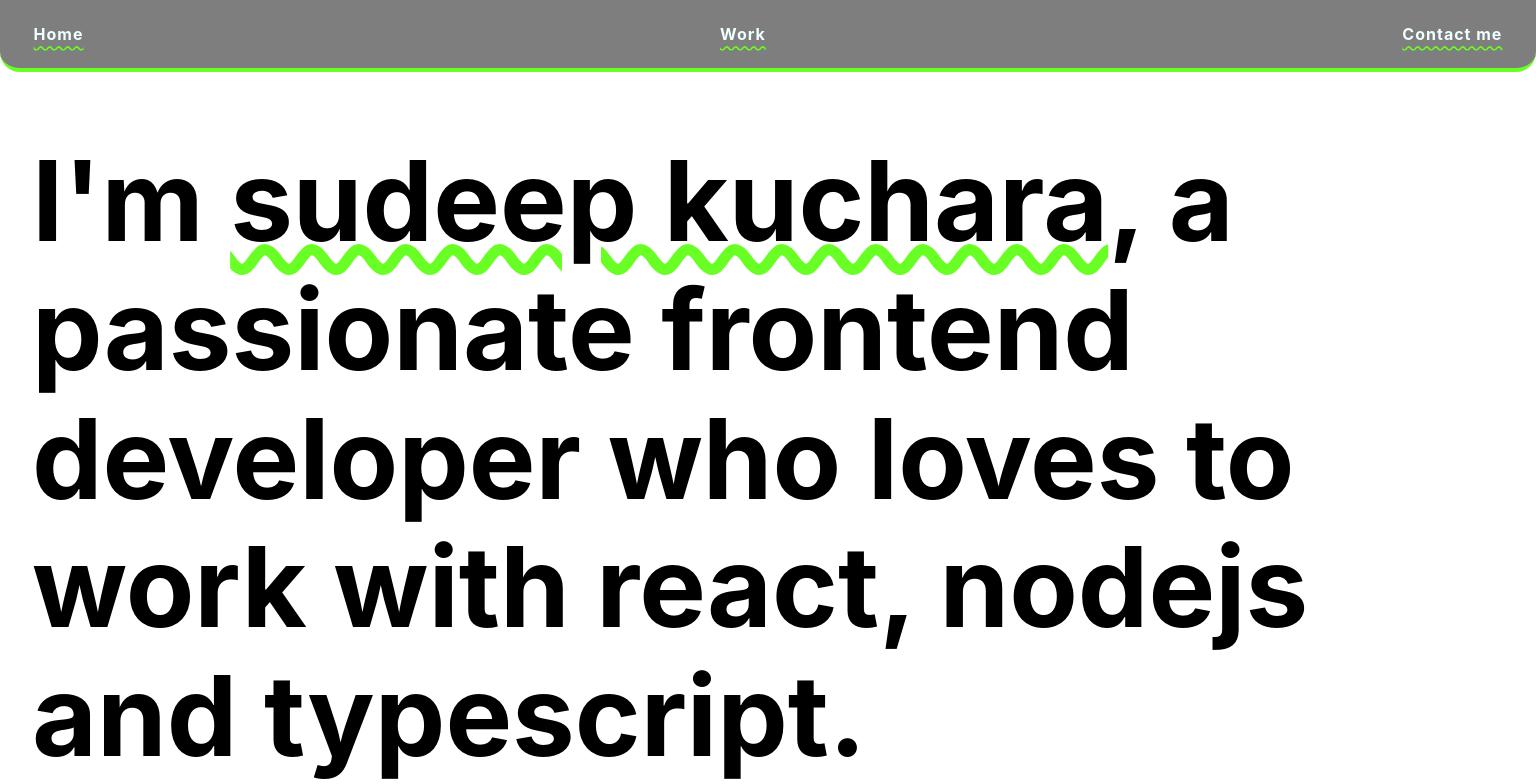
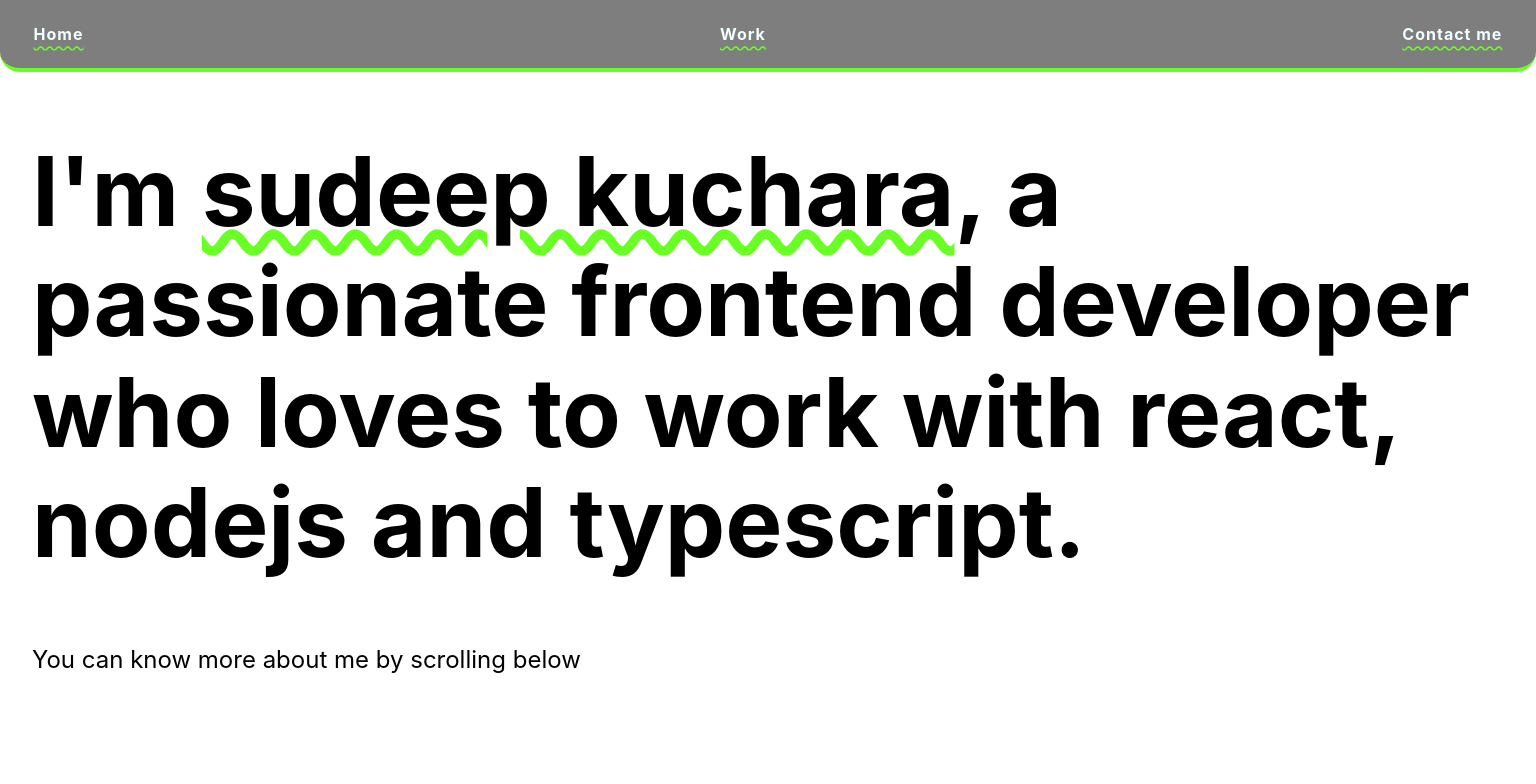
Before and after one commit to sapeol/nextjs-portfolio, a Next.js app: page / in a window 1536 px wide. Shown: the top 784 px of the page. Built offline with nearby package versions, Linux system fonts and the light colour scheme.

Commit message:
Update globals.css
font-size back to 6rem

```diff
--- a/styles/globals.css
+++ b/styles/globals.css
@@ -86,7 +86,7 @@ a {
 }
 @media (min-width: 1500px) {
   .title {
-    font-size: 7rem;
+    font-size: 6rem;
   }
 }
 
```
